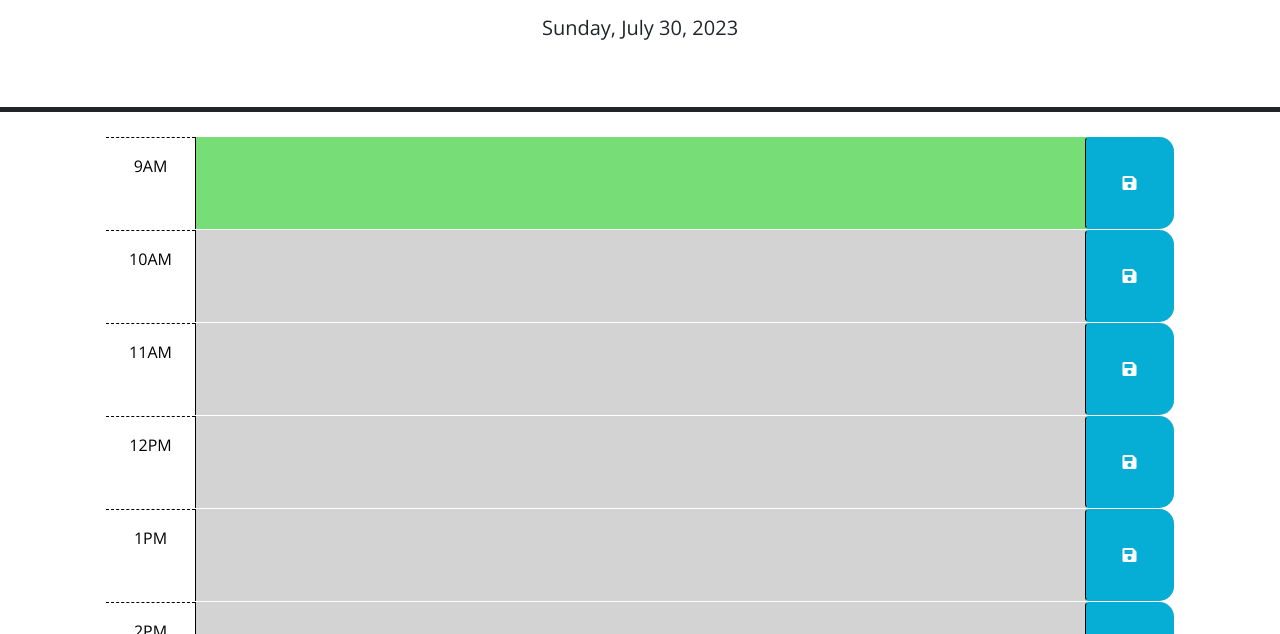
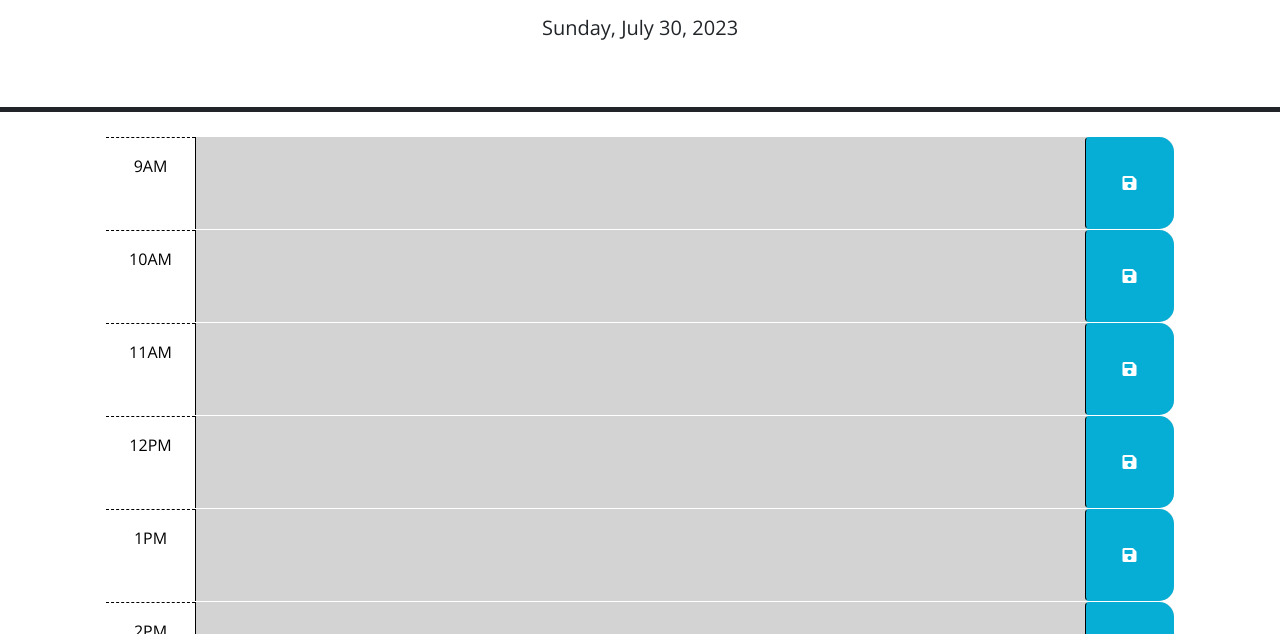
Before and after one commit to abbyjo/c5-workday-sched, a plain HTML site: page index.html in a window 1280 px wide. Shown: the part 166-800 px from the top of the page. Drawn offline with nearby package versions, Linux system fonts and the light colour scheme.

Commit message:
Resolved time display error

```diff
--- a/index.html
+++ b/index.html
@@ -29,7 +29,7 @@
       <p id="currentDay" class="lead"></p>
     </header>
     <div id="time-blocks" class="container-lg px-5">
-      <div id="9AM" class="row time-block past">
+      <div id="09AM" class="row time-block past">
         <div class="col-2 col-md-1 hour text-center py-3">9AM</div>
         <textarea class="col-8 col-md-10 description" rows="3"> </textarea>
         <button class="btn saveBtn col-2 col-md-1" aria-label="save">
--- a/script.js
+++ b/script.js
@@ -8,18 +8,16 @@ $(function () {
   timeBlocks.on("click",".saveBtn", function(){
     localStorage.setItem($(this).parent().attr("id"), $(this).parent().children().eq(1).val())
   } )
-
-
   /* TODO: Add code to apply the past, present, or future class to each time
   block by comparing the id to the current hour.
   HINTS: How can the id attribute of each time-block be used to conditionally add or remove the
   past, present, and future classes? How can Day.js be used to get the
   current hour in 24-hour time? */
- var currentTime = dayjs().format('HA');
+ var currentTime = dayjs().format('HHA');
  timeBlocks.each(function(){
     if ($(this).attr("id") === currentTime){$(this).addClass("present")}
     else if ($(this).attr("id")> currentTime) {$(this).addClass("future")}
- }) //TROUBLESHOOT: first hour remains green even though it doesnt meet "future" conditions
+ })
 
   /*TODO: Add code to get any user input that was saved in localStorage and set
   the values of the corresponding textarea elements. HINT: How can the id
```
